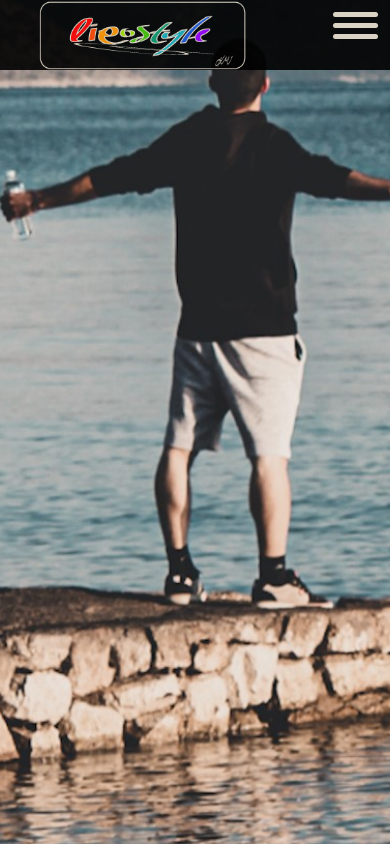
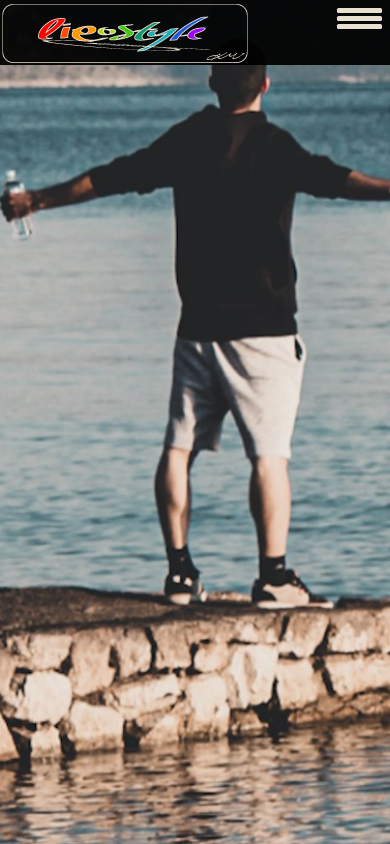
Before and after one commit to LipoStyle/LipoStyleCorpoRation, a plain HTML site: page index.html in a window 390 px wide. Drawn offline with nearby package versions, Linux system fonts and the light colour scheme.

Commit message:
headerUpdate
adding some files and updating the header section

```diff
--- a/header.js
+++ b/header.js
@@ -16,6 +16,20 @@ function Navbar(){
         <ItemMenu name="Gymnastics" url="#"/>
     </ul>
   )
+}
+// reterting a logo based on page width
+function settingLogo(){
+  let logoURL = "";
+
+  if(window.innerWidth > 960){
+    logoURL = "img/header/ena.png"
+  } else if((window.innerWidth <= 960) && (window.innerWidth > 560)) {
+    logoURL = "img/header/duo.png";
+  } else (
+    logoURL = "img/header/tria.png"
+  )
+
+  return logoURL;
 }
 // creating the logo section
 function LogoSection(props){
@@ -39,7 +53,7 @@ function BurgerComponent(){
 function HeaderSection(){
   return(
     <>
-      <LogoSection url="img/header/km2R.png" />
+      <LogoSection url={settingLogo()} />
       <Navbar />
      <BurgerComponent />
     </>
--- a/headerStylesheet.css
+++ b/headerStylesheet.css
@@ -1,30 +1,31 @@
-/*headerstyling*/
+/* header styling */
 header{
-  width: 100%;
-  background-color: #000000;
+  max-width: 100%;
+  background-color: #000000ee;
   display: flex;
-  justify-content: space-evenly;
+  justify-content: space-between;
   align-items: center;
 }
 /* logo section */
 .logoSection{
   width: 25%;
   display: flex;
-}
-.logoSection img{
-  width: 280px;
-  height: 90px;
+  justify-content: center;
+  align-items: center;
 }
 /* menu section */
 .menuSection {
+  margin: 0;
+  padding: 0;
+
   width: 75%;
   list-style: none;
-
   display: flex;
-  justify-content: space-between;
+  justify-content: space-evenly;
   align-items: center;
 }
 .menuSection li{
+  width: 100%;
   text-align: center;
 }
 .menuSection li a {
@@ -37,8 +38,8 @@ header{
 /* burger menu section */
 .burgerMenu {
   position: absolute;
-  top: .3em;
-  right: .3em;
+  top: .4em;
+  right: .4em;
   display: none;
   flex-direction: column;
   justify-content: center;
@@ -64,18 +65,13 @@ header{
 
 .change .bar3 {
   /* -webkit-transform: rotate(45deg) translate(-8px, -8px); */
-  transform: rotate(45deg) translate(-.25em, -.25em);
+  transform: rotate(45deg) translate(-.25em, -.20em);
 }
 @media (max-width: 960px){
 
   .logoSection{
-    width: 80%;
+    width: 90%;
     justify-content: flex-start;
-  }
-  .logoSection img{
-    width: 410px;
-    height: 70px;
-    margin-left: -1.8rem;
   }
   .menuSection{
     padding: 0;
@@ -86,7 +82,7 @@ header{
     flex-direction: column;
     justify-content: center;
     align-items: center;
-    background-color: rgb(0, 0, 0);
+    background-color: #000000ee;
     transition: .4s;
     gap: 1em;
   }
@@ -109,10 +105,8 @@ header{
   }
 }
 
-@media (max-width: 540px){
-  .logoSection img{
-    width: 210px;
-    height: 70px;
-    margin-left: 0;
+@media (max-width: 560px){
+  .logoSection {
+    width: 70%;
   }
 }
--- a/index.html
+++ b/index.html
@@ -12,7 +12,7 @@
   <!-- v6 <script src="https://unpkg.com/babel-standalone@6/babel.min.js"></script> -->
   <script src="https://unpkg.com/@babel/standalone/babel.min.js"></script>
   <!-- import some css files -->
-  <link rel="stylesheet" href="stylesheet.css">
+  <link rel="stylesheet" href="indexStylesheet.css">
   <link rel="stylesheet" href="headerStylesheet.css">
 </head>
 <body>
@@ -20,19 +20,7 @@
   <header></header>
   <script type="text/babel" src="header.js" defer></script>
   <!--This is the main body-->
-  <!-- <div class="main-body">
-      <div class="section1 section">
-        <p>Just a test1</p>
-        <p>Just a test1</p>
-      </div>
-      <div class="section2 section">
-        <p>Just a test2</p>
-      </div>
-      <div class="section3 section">
-        <p>Just a test3</p>
-        <p>Just a test1</p>
-      </div>
-  </div>
+
 <!--This is the footer
 <footer>
   <div class="social-media">
--- /dev/null
+++ b/indexStylesheet.css
@@ -0,0 +1,11 @@
+body {
+  padding: 0;
+  margin: 0;
+
+  background-image: url(img/indexBackground.jpg);
+  background-attachment: fixed;
+  background-position: center;
+  background-size: cover;
+  background-repeat: no-repeat;
+
+}
```
Also changed, not shown: img/header/duo.png (added), img/header/ena.png (added), img/header/tria.png (added).
